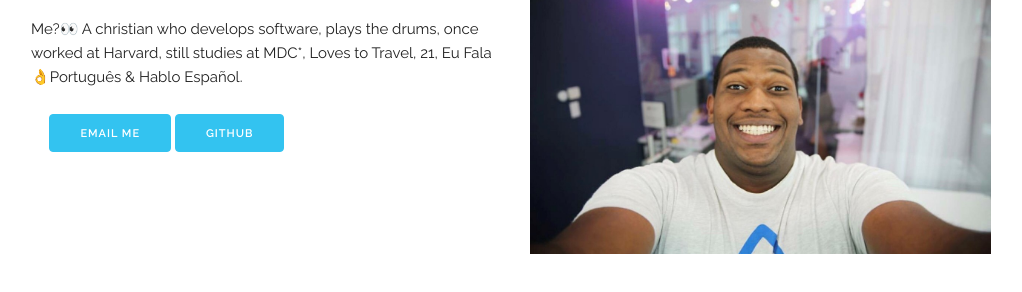
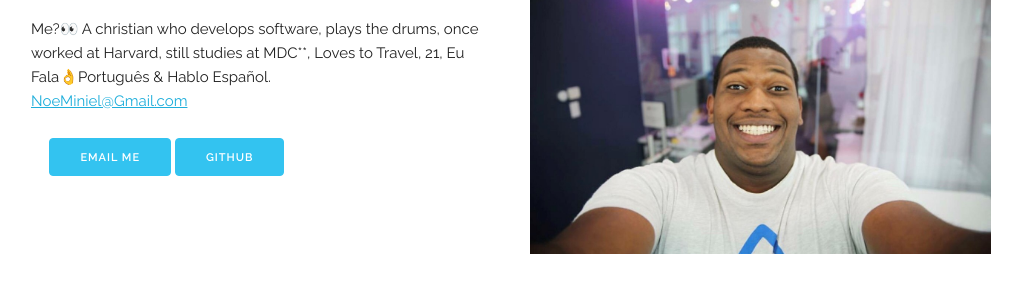
Before and after one commit to Noe007/Noe007.github.io, a plain HTML site: page index.html in a window 1280 px wide. Shown: the part 284-576 px from the top of the page, without its empty margins (129-1151 px from the left). Drawn offline with Linux system fonts and the light colour scheme.

Commit message:
profile 2

```diff
--- a/index.html
+++ b/index.html
@@ -38,7 +38,7 @@
       <div class="row" style="margin-top: 25%">
           <div class="six columns">
             <h4>Noe Miniel</h4>
-            <p>Me?👀 A christian who develops software, plays the drums, once worked at Harvard, still studies at MDC*, Loves to Travel, 21, Eu Fala👌Português & Hablo Español</a>.</p>
+            <p>Me?👀 A christian who develops software, plays the drums, once worked at Harvard, still studies at MDC**, Loves to Travel, 21, Eu Fala👌Português & Hablo Español. <br><a href="mailto:noeminiel@gmail.com">NoeMiniel@Gmail.com</a></p>
             <div class="column">
               <a class="button button-primary" href="mailto:noeminiel@gmail.com">Email Me</a>
               <a class="button button-primary" href="https://github.com/Noe007">Github</a>
```
